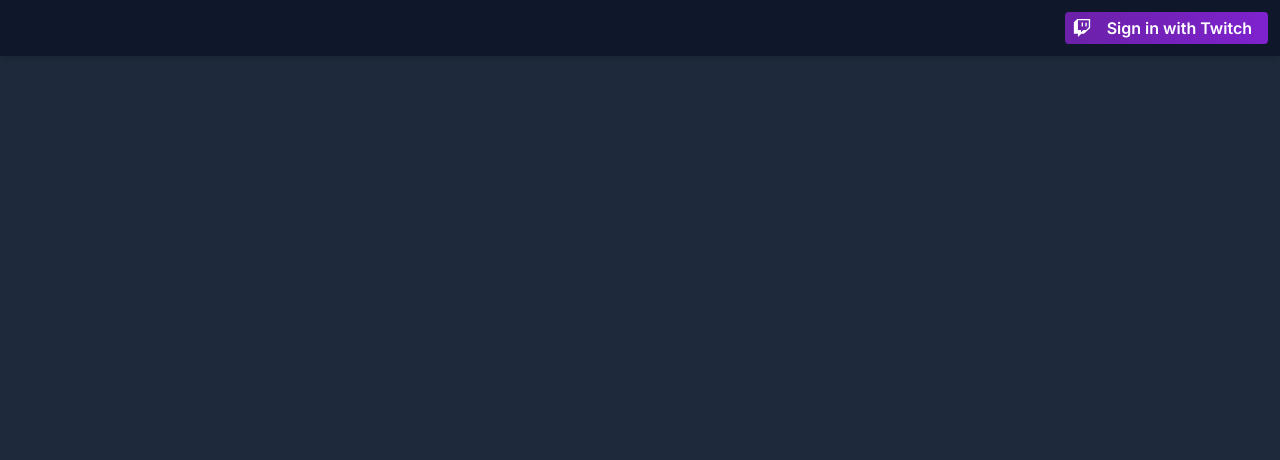
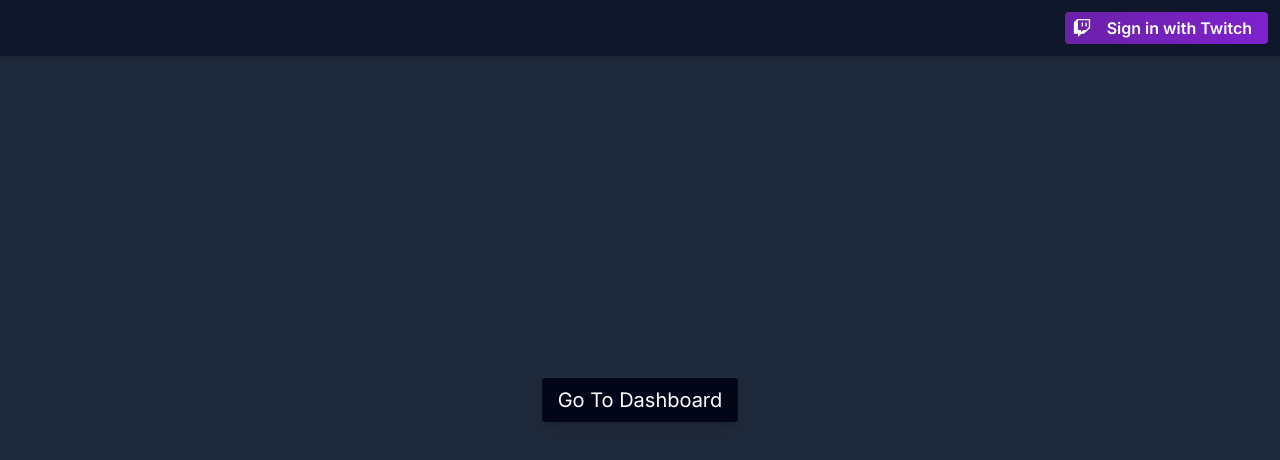
Before and after one commit to viktorsjolund/stbot-web, a Next.js app: page / in a window 1280 px wide. Shown: the top 460 px of the page. Built offline with nearby package versions, Linux system fonts and the light colour scheme; no server answers.

Commit message:
add dashboard

```diff
--- /dev/null
+++ b/src/app/dashboard/page.tsx
@@ -0,0 +1,16 @@
+import Link from 'next/link'
+import { FaSpotify } from 'react-icons/fa'
+
+export default async function Dashboard() {
+  return (
+    <div className='h-full pt-14'>
+      <Link
+        href={`https://accounts.spotify.com/authorize?response_type=code&client_id=${process.env.NEXT_PUBLIC_SPOTIFY_CLIENT_ID}&scope=user-read-currently-playing+user-read-playback-state&redirect_uri=${process.env.NEXT_PUBLIC_SPOTIFY_REDIRECT_URI}&state=${crypto.randomUUID()}`}
+      >
+        <div>
+          <FaSpotify />
+        </div>
+      </Link>
+    </div>
+  )
+}
--- a/src/app/page.tsx
+++ b/src/app/page.tsx
@@ -1,5 +1,11 @@
+import Link from 'next/link'
+
 export default function Home() {
   return (
-    <div>yo</div>
+    <div className='flex justify-center items-center h-full'>
+      <Link href='/dashboard'>
+        <button className='rounded pt-2 pb-2 pr-4 pl-4 bg-slate-950 text-xl shadow-lg'>Go To Dashboard</button>
+      </Link>
+    </div>
   )
 }
```
